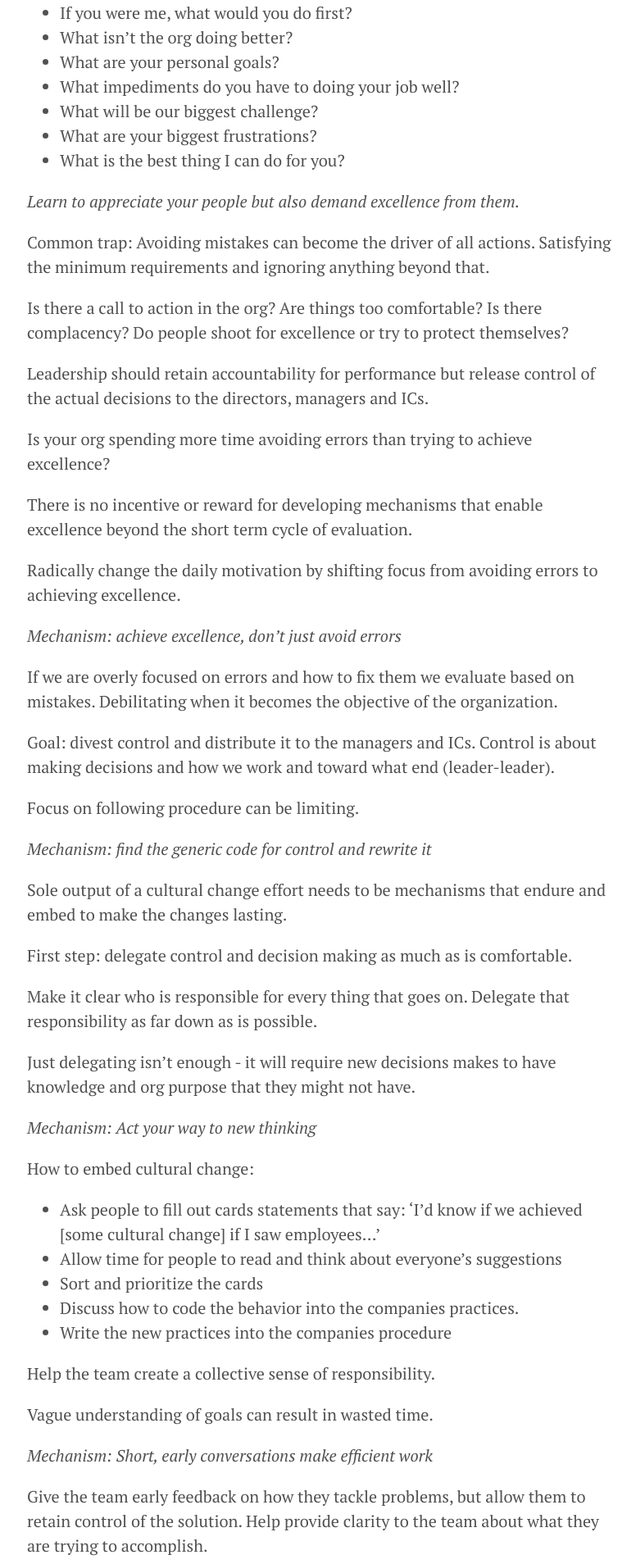
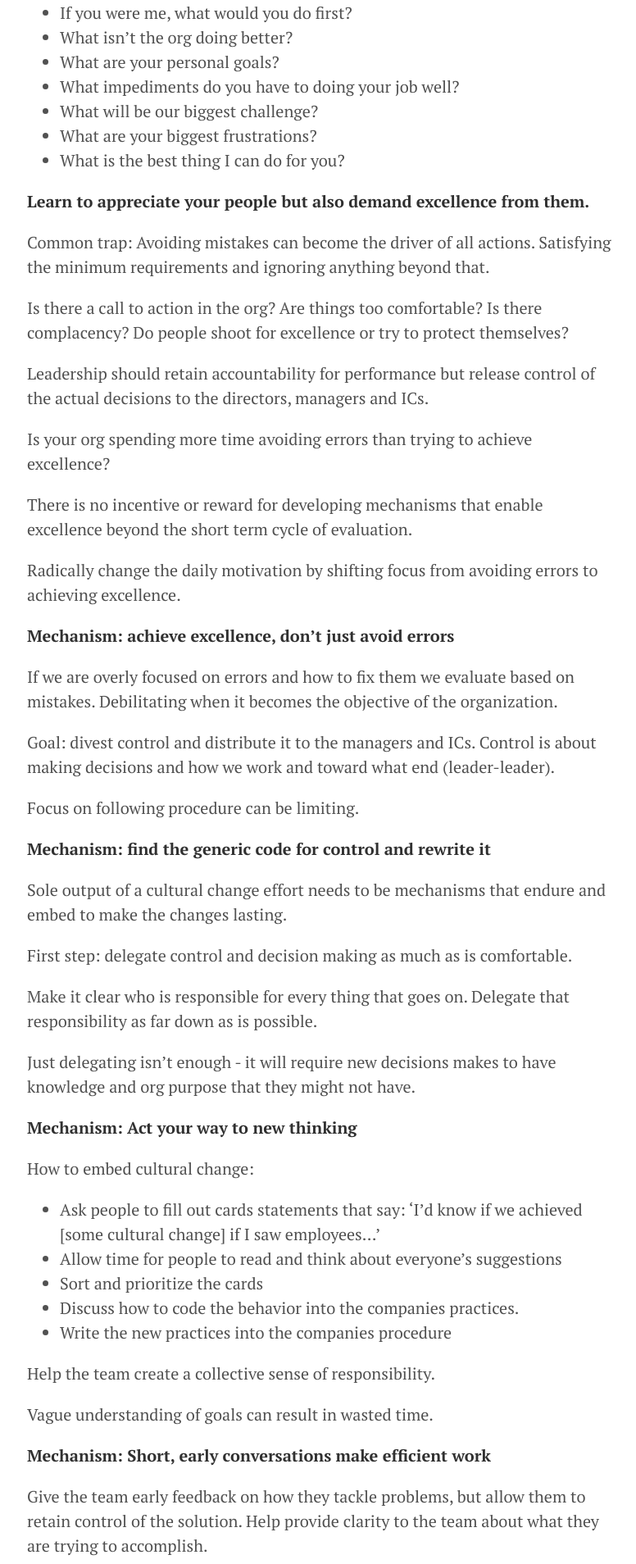
Before and after one commit to oshea/oshea.github.io, a Jekyll site: the page built from books/turn_the_ship_around.md, in a window 1280 px wide. Shown: the part 488-2396 px from the top of the page at 82% size, without its empty margins (247-1023 px from the left). Built offline with Jekyll 4.4.1, drawn with Linux system fonts in a browser that asks for light colours; our own code applies the rules of GitHub Pages for plain Markdown files.

Commit message:
add bolds

```diff
--- a/books/turn_the_ship_around.md
+++ b/books/turn_the_ship_around.md
@@ -14,7 +14,7 @@ Questions asked when learning about the org and and it's people:
 - What are your biggest frustrations?
 - What is the best thing I can do for you?
 
-*Learn to appreciate your people but also demand excellence from them.*
+**Learn to appreciate your people but also demand excellence from them.**
 
 Common trap: Avoiding mistakes can become the driver of all actions. Satisfying the minimum requirements and ignoring anything beyond that.
 
@@ -28,7 +28,7 @@ There is no incentive or reward for developing mechanisms that enable excellence
 
 Radically change the daily motivation by shifting focus from avoiding errors to achieving excellence.
 
-*Mechanism: achieve excellence, don't just avoid errors*
+**Mechanism: achieve excellence, don't just avoid errors**
 
 If we are overly focused on errors and how to fix them we evaluate based on mistakes. Debilitating when it becomes the objective of the organization.
 
@@ -36,7 +36,7 @@ Goal: divest control and distribute it to the managers and ICs. Control is about
 
 Focus on following procedure can be limiting.
 
-*Mechanism: find the generic code for control and rewrite it*
+**Mechanism: find the generic code for control and rewrite it**
 
 Sole output of a cultural change effort needs to be mechanisms that endure and embed to make the changes lasting.
 
@@ -46,7 +46,7 @@ Make it clear who is responsible for every thing that goes on. Delegate that res
 
 Just delegating isn't enough - it will require new decisions makes to have knowledge and org purpose that they might not have.
 
-*Mechanism: Act your way to new thinking*
+**Mechanism: Act your way to new thinking**
 
 How to embed cultural change:
 - Ask people to fill out cards statements that say: 'I'd know if we achieved [some cultural change] if I saw employees...'
@@ -59,7 +59,7 @@ Help the team create a collective sense of responsibility.
 
 Vague understanding of goals can result in wasted time.
 
-*Mechanism: Short, early conversations make efficient work*
+**Mechanism: Short, early conversations make efficient work**
 
 Give the team early feedback on how they tackle problems, but allow them to retain control of the solution. Help provide clarity to the team about what they are trying to accomplish.
 
@@ -67,7 +67,7 @@ Even a 30 second check early could save hours later on. Have these discussion ea
 
 Have people state their intentions regularly with 'I intend to...' statements.
 
-*Mechanism: Use 'I intend to...' to turn passive followers into active leaders*
+**Mechanism: Use 'I intend to...' to turn passive followers into active leaders**
 
 This can profoundly shift ownership when people are no longer asking for permission.
 
@@ -86,11 +86,11 @@ And not:
 
 Ask people what the boss might considering after an 'I intend to...' to get people thinking at a higher level.
 
-*GOAL: always be pushing people to think like leadership thinks about problems*
+**GOAL: always be pushing people to think like leadership thinks about problems**
 
-*As the level of control is divested it becomes more and more important the team be aligned with the goal of the organization.*
+**As the level of control is divested it becomes more and more important the team be aligned with the goal of the organization.**
 
-*Mechanism: Resist the urge to provide solutions.*
+**Mechanism: Resist the urge to provide solutions.**
 
 When you follow the leader-leader model you must take time to let others react to the situation as well. Create a space for open decisions by the entire team.
 
@@ -101,23 +101,23 @@ Things to try to get the team thinking for themselves:
 - If the decisions needs to be made soon, ask for brief input then make the decision.
 - If the the decision can be delayed, force the team to provide inputs. Do not force consensus - cherish dissension.
 
-*Mechanism: eliminate top down monitoring systems*
+**Mechanism: eliminate top down monitoring systems**
 
 Implement mechanisms that actually give ownership. Avoid systems where senior people are determining what junior people should be doing.
 
-*Adhering to processes can become the objective, instead of achieving the objective the process was put in place to achieve. The goal becomes to avoid errors and when errors are made more process is added. These additional monitors don't actually achieve the objective, just police the process.*
+**Adhering to processes can become the objective, instead of achieving the objective the process was put in place to achieve. The goal becomes to avoid errors and when errors are made more process is added. These additional monitors don't actually achieve the objective, just police the process.**
 
 Informal communication is needed to make leader-leader work. Encourage a constant buzz of discussions. Monitor the buzz more than the content. Signal of how well the team is working together and sharing information.
 
-*Mechanism: think out loud*
+**Mechanism: think out loud**
 
 Encourage everyone to constantly be sharing what they saw, thoughts, believed, we skeptical about, feared, worried about, planned to do and worried about.
 
-*Mechanism: embrace the inspectors. Be open and invite outside criticism*
+**Mechanism: embrace the inspectors. Be open and invite outside criticism**
 
 Moving control to more junior team members is not enough. There needs to be a focus on technical competence.
 
-*Mechanism: take deliberate action*
+**Mechanism: take deliberate action**
 
 Created a mechanism for engaging the brain before active. We want people to act deliberately.
 
@@ -127,7 +127,7 @@ It applies at the moment someone signs responds to a message, writes a line of c
 
 Have operators pause and vocalize what they are going to do, it allows others to step in and correct before a mistake is made.
 
-*Control without competence is chaos*
+**Control without competence is chaos**
 
 Probe the team for the their level of knowledge of certain things.
 
@@ -135,7 +135,7 @@ There is an extra burden for competence when authority is delegated.
 
 Have a credo that people learn to get better at their jobs each day.
 
-*Mechanism: We learn (everywhere, all the time)*
+**Mechanism: We learn (everywhere, all the time)**
 
 Have a training program that people want to go to:
 - Goal is to increase technical competence
@@ -148,19 +148,19 @@ Have a training program that people want to go to:
 - How could you implement a we learn policy among staff?
 - Are people eager to go to your training?
 
-*Mechanism: don't brief, certify*
+**Mechanism: don't brief, certify**
 
 A certification is different because the person in charge is asking questions. At the end the leader determines if the team is ready to perform a project. Make sure the team knows it is a decision meeting about if they team is ready..
 
 This will get people to be more prepared. Studying. Creating ownership and employee engagement.
 
-*What would it take to start certifying that your project teams know what the goals are and how they are to tackle them?*
+**What would it take to start certifying that your project teams know what the goals are and how they are to tackle them?**
 
-*Mechanism: continually and consistently repeat the message*
+**Mechanism: continually and consistently repeat the message**
 
 Repeat the same message day after day, meeting after meeting, event after event.
 
-*Mechanism: specify goals, not mechanisms*
+**Mechanism: specify goals, not mechanisms**
 
 Once people are freed up from following a prescribed way of doing things, they will come up with better approaches and techniques.
 
@@ -168,32 +168,32 @@ How we can ensure adherence with a process while at the same time make the objec
 
 Clarity means everyone in the org clearly and completely understands what the org is about.
 
-*Mechanism: build trust and take care of your people*
+**Mechanism: build trust and take care of your people**
 
 Taking care of people does not mean protecting them from the consequences of their behavior. It mean give them every available tool and advantage to achieve their goals.
 
-*Mechanism: use your legacy for inspiration*
+**Mechanism: use your legacy for inspiration**
 
 _Do your guiding principles help people in the org make decisions?_
 
 Criteria: if you are an IC and faced with 2 paths, will the org guiding principles help them chose the right path?
 
-*Mechanism: use guiding principles for decision criteria*
+**Mechanism: use guiding principles for decision criteria**
 
-*Mechanism: use immediate recognition to reinforce desired behaviors*
+**Mechanism: use immediate recognition to reinforce desired behaviors**
 
 Are you mired in short term thinking?
 
-*Mechanism: Begin with the end in mind*
+**Mechanism: Begin with the end in mind**
 
 Leave time in one-on-ones and team meetings to focus on goals and the future. Have a plan and make things measurable for each individual.
 
 Develop longer term organization goals for the next 3-5 years.
 
-*Mechanism: encourage a questioning attitude over blind obedience*
+**Mechanism: encourage a questioning attitude over blind obedience**
 
 Will your people follow an order that is not correct?
 
-*Mechanism: don't empower, emancipate (recognize genius and capability of your people)*
+**Mechanism: don't empower, emancipate (recognize genius and capability of your people)**
 
 _If you ask people what authorities they would like to make their jobs easier, you will definitely get some ideas_
```
